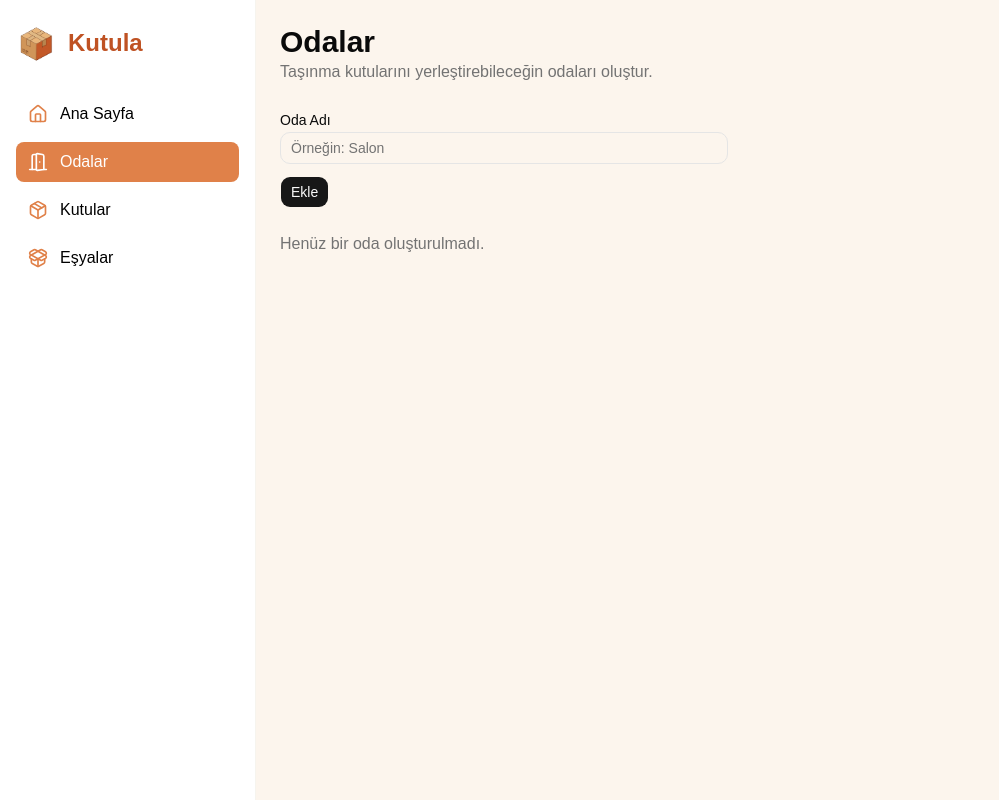
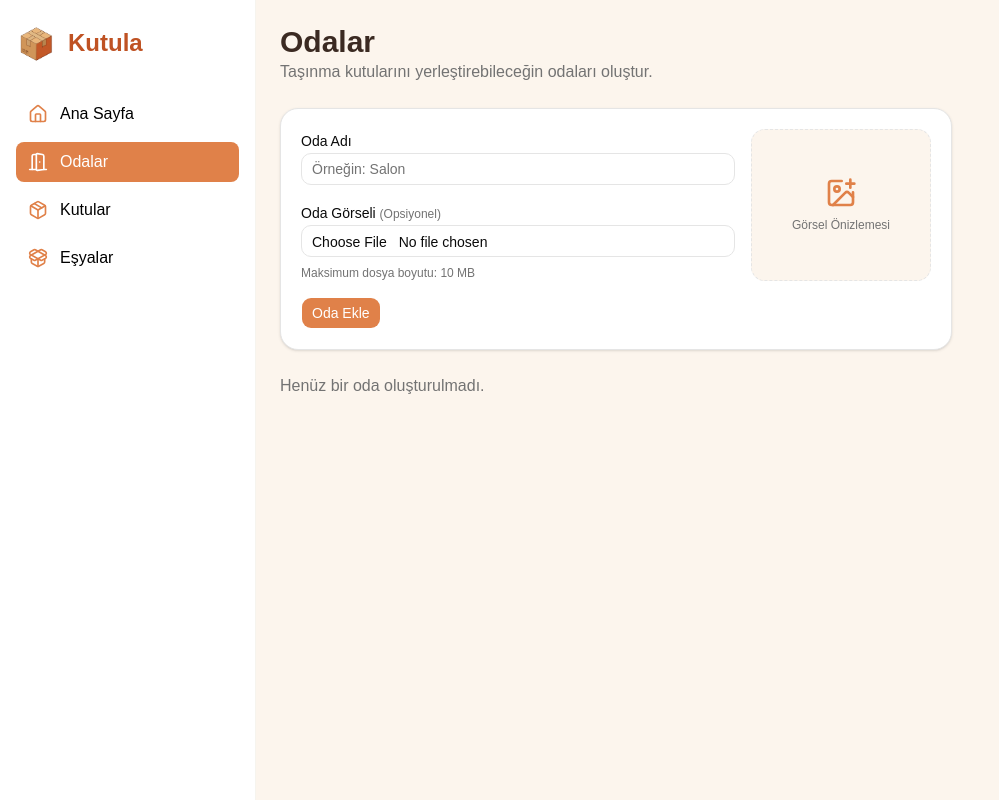
Before and after one commit to ibrbsmc/kutula, a React (Vite) app: page /odalar in a window 1280 px wide. Shown: the whole page, without its empty margins (0-999 px from the left). Built offline with nearby package versions, Linux system fonts and the light colour scheme.

Commit message:
feat: room-page styling upgrade

```diff
--- a/src/features/rooms/RoomsPage.jsx
+++ b/src/features/rooms/RoomsPage.jsx
@@ -3,6 +3,7 @@ import { toast } from "sonner";
 import DeleteConfirmDialog from "@/components/DeleteConfirmDialog";
 import RoomForm from "./components/RoomForm";
 import RoomList from "./components/RoomList";
+import resizeRoomImage from "./resizeRoomImage";
 
 function RoomsPage() {
   const [rooms, setRooms] = useState(() => {
@@ -11,13 +12,63 @@ function RoomsPage() {
   });
 
   const [roomName, setRoomName] = useState("");
+  const [roomImage, setRoomImage] = useState("");
   const [editingRoomId, setEditingRoomId] = useState(null);
   const [error, setError] = useState("");
+  const [imageWarning, setImageWarning] = useState("");
+  const [isImageLoading, setIsImageLoading] = useState(false);
   const [roomToDelete, setRoomToDelete] = useState(null);
 
+  const [boxes] = useState(() => {
+    const savedBoxes = localStorage.getItem("kutula-boxes");
+    return savedBoxes ? JSON.parse(savedBoxes) : [];
+  });
+
+  const [items] = useState(() => {
+    const savedItems = localStorage.getItem("kutula-items");
+    return savedItems ? JSON.parse(savedItems) : [];
+  });
+
   useEffect(() => {
-    localStorage.setItem("kutula-rooms", JSON.stringify(rooms));
+    try {
+      localStorage.setItem("kutula-rooms", JSON.stringify(rooms));
+    } catch {
+      toast.error(
+        "Görsel kaydedilemedi. Daha küçük bir görsel deneyebilirsin.",
+      );
+    }
   }, [rooms]);
+
+  async function handleImageChange(file) {
+    if (!file) {
+      return;
+    }
+
+    setIsImageLoading(true);
+    setError("");
+    setImageWarning("");
+
+    try {
+      const { resizedImage, isLowResolution } = await resizeRoomImage(file);
+
+      setRoomImage(resizedImage);
+
+      if (isLowResolution) {
+        setImageWarning(
+          "Bu görsel düşük çözünürlüklü olduğu için kartta daha az net görünebilir.",
+        );
+      }
+    } catch (imageError) {
+      setError(imageError.message);
+    } finally {
+      setIsImageLoading(false);
+    }
+  }
+
+  function handleRemoveImage() {
+    setRoomImage("");
+    setImageWarning("");
+  }
 
   function handleSubmit(e) {
     e.preventDefault();
@@ -51,6 +102,7 @@ function RoomsPage() {
           ? {
               ...room,
               name: cleanedRoomName,
+              image: roomImage,
             }
           : room,
       );
@@ -62,6 +114,7 @@ function RoomsPage() {
       const newRoom = {
         id: Date.now(),
         name: cleanedRoomName,
+        image: roomImage,
       };
 
       setRooms([...rooms, newRoom]);
@@ -69,6 +122,8 @@ function RoomsPage() {
     }
 
     setRoomName("");
+    setRoomImage("");
+    setImageWarning("");
     setError("");
   }
 
@@ -143,19 +198,45 @@ function RoomsPage() {
   function handleEdit(room) {
     setEditingRoomId(room.id);
     setRoomName(room.name);
+    setRoomImage(room.image ?? "");
+    setImageWarning("");
     setError("");
   }
 
   function handleCancelEdit() {
     setEditingRoomId(null);
     setRoomName("");
+    setRoomImage("");
+    setImageWarning("");
     setError("");
   }
+
+  const roomsWithStats = rooms.map((room) => {
+    const roomBoxes = boxes.filter(
+      (box) => String(box.roomId) === String(room.id),
+    );
+
+    const roomBoxIds = roomBoxes.map((box) => String(box.id));
+
+    const itemCount = items.reduce((total, item) => {
+      if (!roomBoxIds.includes(String(item.boxId))) {
+        return total;
+      }
+
+      return total + (Number(item.quantity) || 1);
+    }, 0);
+
+    return {
+      room,
+      boxCount: roomBoxes.length,
+      itemCount,
+    };
+  });
 
   return (
     <section className="space-y-6">
       <div>
-        <h1 className="text-3xl font-bold">Odalar</h1>
+        <h1 className="text-3xl font-bold text-[#3B2A22]">Odalar</h1>
 
         <p className="text-muted-foreground">
           Taşınma kutularını yerleştirebileceğin odaları oluştur.
@@ -165,14 +246,23 @@ function RoomsPage() {
       <RoomForm
         roomName={roomName}
         setRoomName={setRoomName}
+        roomImage={roomImage}
         editingRoomId={editingRoomId}
         error={error}
+        imageWarning={imageWarning}
+        isImageLoading={isImageLoading}
         setError={setError}
+        onImageChange={handleImageChange}
+        onRemoveImage={handleRemoveImage}
         onSubmit={handleSubmit}
         onCancelEdit={handleCancelEdit}
       />
 
-      <RoomList rooms={rooms} onEdit={handleEdit} onDelete={handleDelete} />
+      <RoomList
+        roomsWithStats={roomsWithStats}
+        onEdit={handleEdit}
+        onDelete={handleDelete}
+      />
 
       <DeleteConfirmDialog
         open={roomToDelete !== null}
--- a/src/features/rooms/components/RoomForm.jsx
+++ b/src/features/rooms/components/RoomForm.jsx
@@ -1,17 +1,39 @@
+import { useEffect, useRef } from "react";
 import { Button } from "@/components/ui/button";
 import { Input } from "@/components/ui/input";
+import { ImagePlus, LoaderCircle, X } from "lucide-react";
 
 function RoomForm({
   roomName,
   setRoomName,
+  roomImage,
   editingRoomId,
   error,
+  imageWarning,
+  isImageLoading,
   setError,
+  onImageChange,
+  onRemoveImage,
   onSubmit,
   onCancelEdit,
 }) {
+  const fileInputRef = useRef(null);
+
+  // Oda görseli dışarıdan (kaldırma, kaydetme, iptal) temizlendiğinde
+  // dosya seçme input'unu da eski dosya adını göstermemesi için sıfırla.
+  useEffect(() => {
+    if (!roomImage && fileInputRef.current) {
+      fileInputRef.current.value = "";
+    }
+  }, [roomImage]);
+
   return (
-    <form onSubmit={onSubmit} className="max-w-md space-y-3">
+    <form
+      onSubmit={onSubmit}
+      className="max-w-2xl space-y-4 rounded-2xl border bg-white p-4 shadow-sm sm:p-5"
+    >
+      <div className="grid gap-4 sm:grid-cols-[1fr_180px]">
+        <div className="space-y-2">
           <label htmlFor="room-name" className="text-sm font-medium">
             Oda Adı
           </label>
@@ -26,11 +48,72 @@ function RoomForm({
             }}
           />
 
+          <div className="space-y-2 pt-2">
+            <label htmlFor="room-image" className="text-sm font-medium">
+              Oda Görseli{" "}
+              <span className="font-normal text-xs text-muted-foreground">
+                (Opsiyonel)
+              </span>
+            </label>
+
+            <Input
+              id="room-image"
+              type="file"
+              accept="image/*"
+              ref={fileInputRef}
+              disabled={isImageLoading}
+              onChange={(e) => onImageChange(e.target.files[0])}
+              className="file:mr-3 file:cursor-pointer file:font-medium"
+            />
+
+            <p className="text-xs text-muted-foreground">
+              Maksimum dosya boyutu: 10 MB
+            </p>
+          </div>
+        </div>
+
+        <div className="relative flex min-h-32 items-center justify-center overflow-hidden rounded-xl border border-dashed bg-[#FCF5ED]">
+          {roomImage ? (
+            <>
+              <img
+                src={roomImage}
+                alt="Oda görseli önizlemesi"
+                className="h-full min-h-32 w-full object-cover"
+              />
+
+              <Button
+                type="button"
+                variant="outline"
+                size="icon-sm"
+                onClick={onRemoveImage}
+                className="absolute right-2 top-2 bg-white/90"
+                aria-label="Oda görselini kaldır"
+              >
+                <X />
+              </Button>
+            </>
+          ) : isImageLoading ? (
+            <LoaderCircle className="size-7 animate-spin text-[#E08149]" />
+          ) : (
+            <div className="flex flex-col items-center gap-2 px-4 text-center text-muted-foreground">
+              <ImagePlus className="size-8 text-[#E08149]" />
+              <span className="text-xs">Görsel Önizlemesi</span>
+            </div>
+          )}
+        </div>
+      </div>
+
       {error && <p className="text-sm text-destructive">{error}</p>}
 
+      {imageWarning && <p className="text-sm text-amber-700">{imageWarning}</p>}
+
       <div className="flex gap-1.5">
-        <Button type="submit">
-          {editingRoomId !== null ? "Kaydet" : "Ekle"}
+        <Button
+          type="submit"
+          disabled={isImageLoading}
+          className="bg-[#E08149] text-white hover:bg-[#C96E39]"
+        >
+          {editingRoomId !== null ? "Kaydet" : "Oda Ekle"}
         </Button>
 
         {editingRoomId !== null && (
--- a/src/features/rooms/components/RoomList.jsx
+++ b/src/features/rooms/components/RoomList.jsx
@@ -1,18 +1,23 @@
 import RoomCard from "./RoomCard";
 
-function RoomList({ rooms, onEdit, onDelete }) {
-  if (rooms.length === 0) {
+function RoomList({ roomsWithStats, onEdit, onDelete }) {
+  if (roomsWithStats.length === 0) {
     return (
       <p className="text-muted-foreground">Henüz bir oda oluşturulmadı.</p>
     );
   }
 
   return (
-    <ul className="grid gap-3 sm:grid-cols-2 lg:grid-cols-3">
-      {rooms.map((room) => (
+    <ul
+      className="grid grid-cols-1 gap-5 sm:grid-cols-2 lg:grid-cols-3 xl:grid-cols-4
+    "
+    >
+      {roomsWithStats.map(({ room, boxCount, itemCount }) => (
         <RoomCard
           key={room.id}
           room={room}
+          boxCount={boxCount}
+          itemCount={itemCount}
           onEdit={onEdit}
           onDelete={onDelete}
         />
--- /dev/null
+++ b/src/features/rooms/resizeRoomImage.js
@@ -0,0 +1,59 @@
+const MAX_FILE_SIZE = 10 * 1024 * 1024;
+const MAX_WIDTH = 1200;
+const MAX_HEIGHT = 800;
+
+function resizeRoomImage(file) {
+  return new Promise((resolve, reject) => {
+    if (!file.type.startsWith("image/")) {
+      reject(new Error("Lütfen geçerli bir görsel dosyası seç."));
+      return;
+    }
+
+    if (file.size > MAX_FILE_SIZE) {
+      reject(new Error("Görsel boyutu en fazla 10 MB olabilir."));
+      return;
+    }
+
+    const imageUrl = URL.createObjectURL(file);
+    const image = new Image();
+
+    image.onload = () => {
+      const scale = Math.min(
+        MAX_WIDTH / image.width,
+        MAX_HEIGHT / image.height,
+        1,
+      );
+
+      const width = Math.round(image.width * scale);
+      const height = Math.round(image.height * scale);
+      const canvas = document.createElement("canvas");
+      const context = canvas.getContext("2d");
+
+      canvas.width = width;
+      canvas.height = height;
+
+      if (!context) {
+        URL.revokeObjectURL(imageUrl);
+        reject(new Error("Görsel işlenemedi. Lütfen başka bir görsel seç."));
+        return;
+      }
+
+      context.drawImage(image, 0, 0, width, height);
+
+      const resizedImage = canvas.toDataURL("image/webp", 0.8);
+      const isLowResolution = image.width < 600 || image.height < 400;
+
+      URL.revokeObjectURL(imageUrl);
+      resolve({ resizedImage, isLowResolution });
+    };
+
+    image.onerror = () => {
+      URL.revokeObjectURL(imageUrl);
+      reject(new Error("Görsel açılamadı. Lütfen başka bir görsel seç."));
+    };
+
+    image.src = imageUrl;
+  });
+}
+
+export default resizeRoomImage;
```
Also changed, not shown: src/features/rooms/components/RoomCard.jsx (+40 -9 lines). Lines whose indentation alone changed are shown as unchanged.
